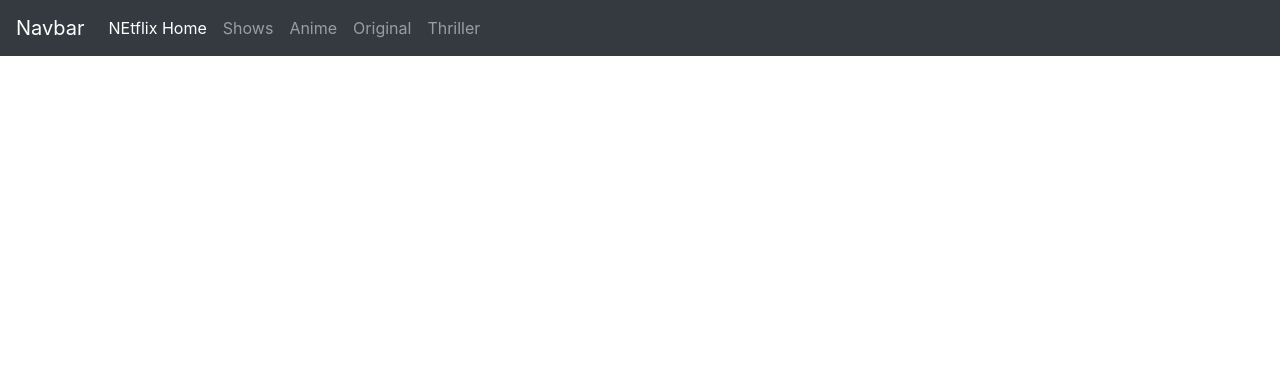
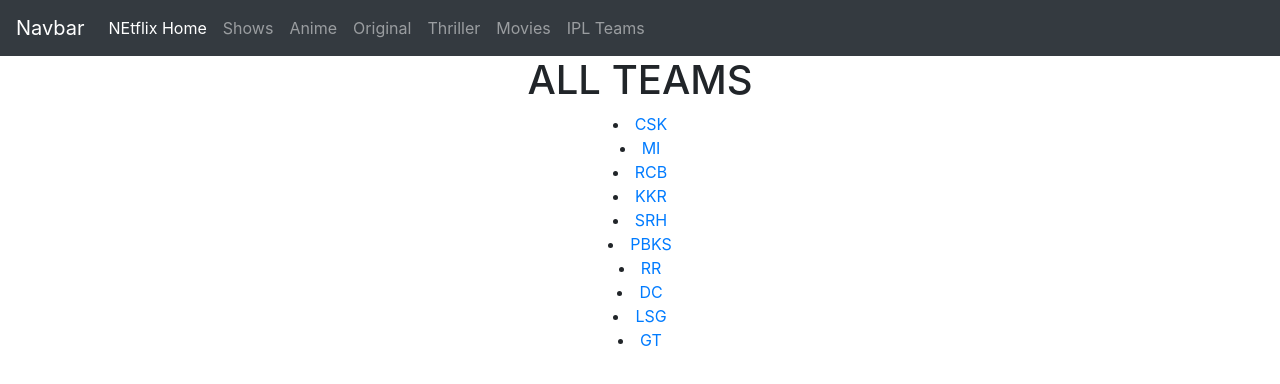
Before and after one commit to sheikhs2431-wq/MERN-PRACTICE, a React (Vite) app: page /team in a window 1280 px wide. Shown: the top 384 px of the page. Built offline with nearby package versions, Linux system fonts and the light colour scheme.

Commit message:
Routing_Practice+Task_IPLTEAMS

```diff
--- a/src/App.jsx
+++ b/src/App.jsx
@@ -22,6 +22,10 @@
 import { NetflixAnime } from "./components/NetflixAnime";
 import { NetflixOriginal } from "./components/NetflixOriginal";
 import { NetflixThriller } from "./components/NetflixThriller";
+import { ErrorNotFound } from "./components/ErrorNotFound";
+import { Watch } from "./components/Watch";
+import { TeamDetail } from "./components/TeamDetail";
+import { Team } from "./components/Team";
 
 function App() {
   return (
@@ -43,12 +47,31 @@
       {/* <FooterComponent></FooterComponent> */}
       <Routes>
         <Route path="netflixhome" element={<NetflixHome></NetflixHome>}></Route>
-        <Route path="netflixmovies" element = {<NetflixMovies/>}></Route>
-        <Route path="netflixshows" element = {<NetflixShows></NetflixShows>}></Route>
-        <Route path="netflixanime" element = {<NetflixAnime></NetflixAnime>}></Route>
-        <Route path="netflixoriginal" element = {<NetflixOriginal></NetflixOriginal>}></Route>
-        <Route path="netflixthriller" element = {<NetflixThriller></NetflixThriller>}></Route>
-        <Route path="/" element = {<HomeComponent/>}></Route>
+        <Route path="netflixmovies" element={<NetflixMovies />}></Route>
+        <Route
+          path="netflixshows"
+          element={<NetflixShows></NetflixShows>}
+        ></Route>
+        <Route
+          path="netflixanime"
+          element={<NetflixAnime></NetflixAnime>}
+        ></Route>
+        <Route
+          path="netflixoriginal"
+          element={<NetflixOriginal></NetflixOriginal>}
+        ></Route>
+        <Route
+          path="netflixthriller"
+          element={<NetflixThriller></NetflixThriller>}
+        ></Route>
+        <Route path="/" element={<HomeComponent />}></Route>
+        <Route path="/watch/:name" element={<Watch></Watch>}></Route>
+        <Route path="/*" element={<ErrorNotFound></ErrorNotFound>}></Route>
+        <Route
+          path="/teamdetail/:name"
+          element={<TeamDetail></TeamDetail>}
+        ></Route>
+        <Route path="/team" element={<Team></Team>}></Route>
       </Routes>
     </div>
   );
--- /dev/null
+++ b/src/components/ErrorNotFound.jsx
@@ -0,0 +1,9 @@
+import React from 'react'
+
+export const ErrorNotFound = () => {
+  return (
+    <div>
+        <h1>404 - Page Not Found</h1>
+    </div>
+  )
+}
--- a/src/components/Navbar.jsx
+++ b/src/components/Navbar.jsx
@@ -47,6 +47,16 @@
                 Thriller
               </Link>
             </li>
+            <li class="nav-item">
+              <Link class="nav-link" to="/netflixmovies">
+                Movies
+              </Link>
+            </li>
+            <li class="nav-item">
+              <Link class="nav-link" to="/team">
+                IPL Teams
+              </Link>
+            </li>
           </ul>
         </div>
       </nav>
--- a/src/components/NetflixMovies.jsx
+++ b/src/components/NetflixMovies.jsx
@@ -1,9 +1,26 @@
 import React from 'react'
+import { Link } from 'react-router-dom'
 
 export const NetflixMovies = () => {
+
+  var movies = [
+  {movieid:1, movieName: "Kill"},
+  {movieid:2, movieName: "Kantara"},
+  {movieid:3, movieName: "Race"},
+]
+
   return (
     <div style={{textAlign: "center"}}>
         <h1>NetflixMovies</h1>
+        {
+          movies.map((movie)=> {
+            // return <li>{movie.movieName}</li>
+            return <li>
+              {/* <Link to={"/watch/{movie.movieName}"}>{movie.movieName}</Link> */}
+              <Link to={`/watch/${movie.movieName}`}>{movie.movieName}</Link>
+            </li>
+          })
+        }
         </div>
   )
 }
--- a/src/components/NetflixShows.jsx
+++ b/src/components/NetflixShows.jsx
@@ -1,9 +1,21 @@
-import React from 'react'
+import React from "react";
+import { Link } from "react-router-dom";
 
 export const NetflixShows = () => {
   return (
-    <div style={{textAlign: "center"}}>
-        <h1>NetflixShows</h1>
+    <div style={{ textAlign: "center" }}>
+      <h1>NetflixShows</h1>
+      <ul>
+        <li>
+          <Link to="/watch/breaking-bad">Breaking Bad</Link>
+        </li>
+        <li>
+          <Link to="/watch/game-of-thrones">Game of Thrones</Link>
+        </li>
+        <li>
+          <Link to="/watch/stranger-things">Stranger Things</Link>
+        </li>
+      </ul>
     </div>
-  )
-}
+  );
+};
--- /dev/null
+++ b/src/components/Team.jsx
@@ -0,0 +1,65 @@
+import React from "react";
+import { Link } from "react-router-dom";
+
+export const Team = () => {
+  var teams = [
+    { teamid: 1, teamname: "CSK" },
+    { teamid: 2, teamname: "MI" },
+    { teamid: 3, teamname: "RCB" },
+    { teamid: 4, teamname: "KKR" },
+    { teamid: 5, teamname: "SRH" },
+    { teamid: 6, teamname: "PBKS" },
+    { teamid: 7, teamname: "RR" },
+    { teamid: 8, teamname: "DC" },
+    { teamid: 9, teamname: "LSG" },
+    { teamid: 10, teamname: "GT" },
+  ];
+  return (
+    <div style={{ textAlign: "center" }}>
+      <h1>ALL TEAMS</h1>
+      {/* <ul>
+            <li>
+                <Link to = "/teamdetail/CSK">CSK</Link>
+            </li>
+            <li>
+                <Link to = "/teamdetail/MI">MI</Link>
+            </li>
+            <li>
+                <Link to = "/teamdetail/RCB">RCB</Link>
+            </li>
+            <li>
+                <Link to = "/teamdetail/KKR">KKR</Link>
+            </li>
+            <li>
+                <Link to = "/teamdetail/SRH">SRH</Link>
+            </li>
+            <li>
+                <Link to = "/teamdetail/PBKS">PBKS</Link>
+            </li>
+            <li>
+                <Link to = "/teamdetail/RR">RR</Link>
+            </li>
+            <li>
+                <Link to = "/teamdetail/DC">DC</Link>
+            </li>
+            <li>
+                <Link to = "/teamdetail/LSG">LSG</Link>
+            </li>
+            <li>
+                <Link to = "/teamdetail/GT">GT</Link>
+            </li>
+        </ul> */}
+
+      {/* Now we are going to use a loop to display all teams */}
+      {teams.map((team) => {
+        // return <li>{team.teamname}</li>;
+        return (
+          <li>
+            {/* <Link to ="/teamdetail/{team.teamname}">{team.teamname}</Link> */}
+            <Link to={`/teamdetail/${team.teamname}`}>{team.teamname}</Link>
+          </li>
+        );
+      })}
+    </div>
+  );
+};
--- /dev/null
+++ b/src/components/TeamDetail.jsx
@@ -0,0 +1,13 @@
+import React from "react";
+import { useParams } from "react-router-dom";
+
+export const TeamDetail = () => {
+  const teamname = useParams().name; //.name -->/teamdetail/:name
+  // const teamname = useParams ().id //.name -->/teamdetail/:id
+
+  return (
+    <div style={{ textAlign: "center" }}>
+      <h1>PLAYING...{teamname}</h1>
+    </div>
+  );
+};
--- /dev/null
+++ b/src/components/Watch.jsx
@@ -0,0 +1,13 @@
+import React from "react";
+import { useParams } from "react-router-dom";
+// url --> :name --> fethc.. reuse
+export const Watch = () => {
+  const showname = useParams().name; //.name -->/watch/:name
+  // const showname = useParams().id //.name -->/watch/:id
+
+  return (
+    <div style={{ textAlign: "center" }}>
+      <h1>Watching: {showname}</h1>
+    </div>
+  );
+};
```
